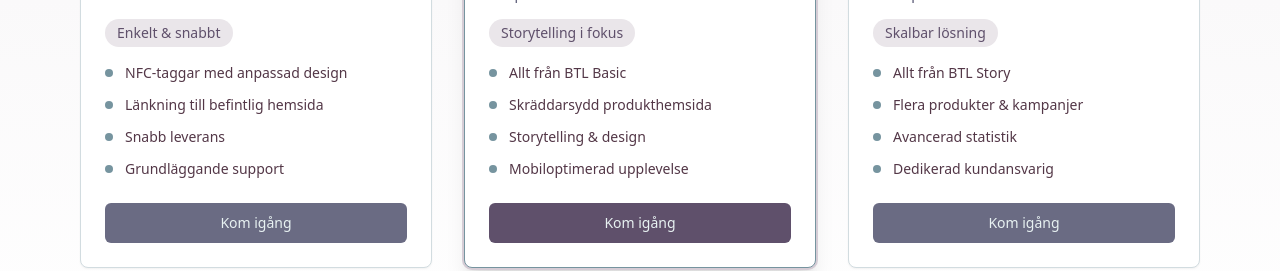
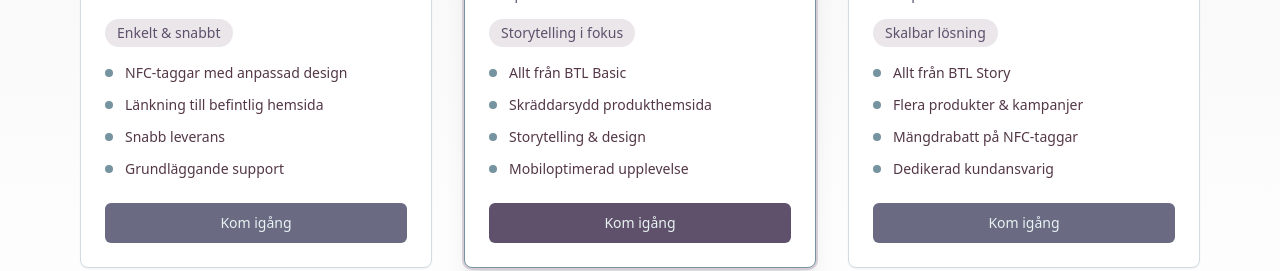
Before and after one commit to zZOttoZz/label-to-life-digital, a React (Vite) app: page / in a window 1280 px wide. Shown: the part 1760-2031 px from the top of the page. Built offline with nearby package versions, Linux system fonts and the light colour scheme.

Commit message:
Remove advanced statistics and add quantity discount
Removed "Avancerad statistik" from BTL Enterprise features and added quantity discount information for NFC tags.

```diff
--- a/src/components/ProductLevels.tsx
+++ b/src/components/ProductLevels.tsx
@@ -1,4 +1,3 @@
-
 import { Button } from "@/components/ui/button";
 import { Card, CardContent, CardDescription, CardHeader, CardTitle } from "@/components/ui/card";
 
@@ -34,7 +33,7 @@ const ProductLevels = () => {
       features: [
         "Allt från BTL Story",
         "Flera produkter & kampanjer",
-        "Avancerad statistik",
+        "Mängdrabatt på NFC-taggar",
         "Dedikerad kundansvarig"
       ],
       highlight: "Skalbar lösning",
```
